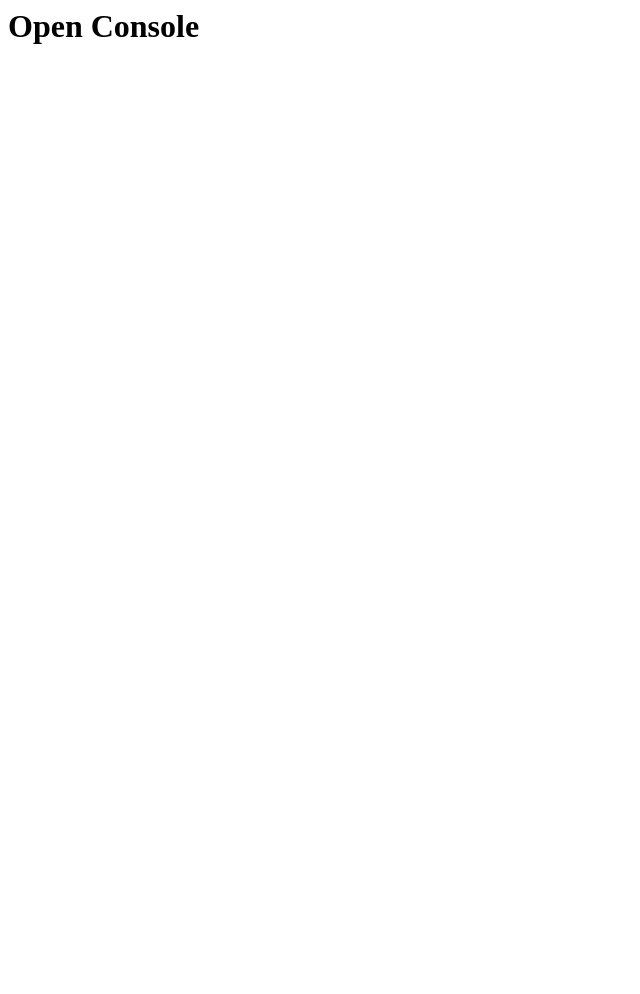
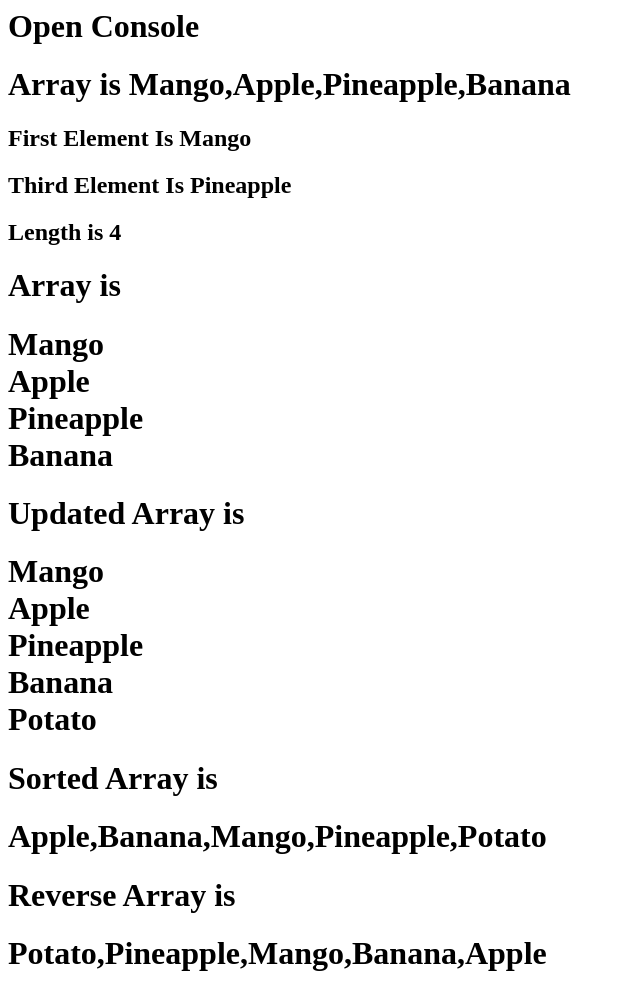
Before and after one commit to ManbirK/JS_console, a plain HTML site: page index.html in a window 1280 px wide. Shown: the whole page, without its empty margins (0-640 px from the left). Before the commit the page ends 800 px from the top, so only its background shows below. Drawn offline with Linux system fonts and the light colour scheme.

Commit message:
Add files via upload

```diff
--- a/index.html
+++ b/index.html
@@ -40,5 +40,22 @@
 
 
         </script>
+
+        <h1 id = "array"> </h1>
+        <h2 id = "first_el"> </h2>
+        <h2 id = "third_el"> </h2>
+        <h2 id = "length"> </h2>
+        <h1>Array is </h1>
+        <h1 id = "array2"> </h1>
+        <h1>Updated Array is </h1>
+        <h1 id = "array3"> </h1>
+
+        <h1>Sorted Array is </h1>
+        <h1 id = "array_s"> </h1>
+        <h1>Reverse Array is </h1>
+        <h1 id = "array_r"> </h1>
+
+        <script src = "main.js"></script>
+
     </body>
 </html>
--- /dev/null
+++ b/main.js
@@ -0,0 +1,45 @@
+var fruits = ["Mango", "Apple", "Pineapple", "Banana"];
+
+console.log(fruits);
+document.getElementById("array").innerHTML = "Array is " + fruits;
+document.getElementById("first_el").innerHTML = "First Element Is " + fruits[0];
+document.getElementById("third_el").innerHTML = "Third Element Is " + fruits[2];
+console.log("First Element is ", fruits[0]);
+
+console.log("Third Element is ",fruits[2]);
+
+document.getElementById("length").innerHTML = "Length is " + fruits.length;
+
+var array_val = "";
+
+for( var i = 0; i < fruits.length; i++){
+    console.log(fruits[i]);
+    array_val = array_val + fruits[i] + "<br>";
+}
+
+document.getElementById("array2").innerHTML = array_val;
+
+
+fruits.push("Potato");
+
+var array_val1 = "";
+
+for( var i = 0; i < fruits.length; i++){
+    console.log(fruits[i]);
+    array_val1 = array_val1 + fruits[i] + "<br>";
+}
+
+document.getElementById("array3").innerHTML = array_val1;
+
+
+document.getElementById("array_s").innerHTML = fruits.sort();
+
+document.getElementById("array_r").innerHTML = fruits.reverse();
+
+
+
+array_num = [100,17,200,3,5,8,13,21,34,555,89];
+max_num = Math.max.apply(Math,array_num);
+min_num = Math.min.apply(Math,array_num);
+console.log("Max number in the list [100,17,200,3,5,8,13,21,34,555,89] is ",max_num);
+console.log("Min number in the list [100,17,200,3,5,8,13,21,34,555,89] is ",min_num);
```
